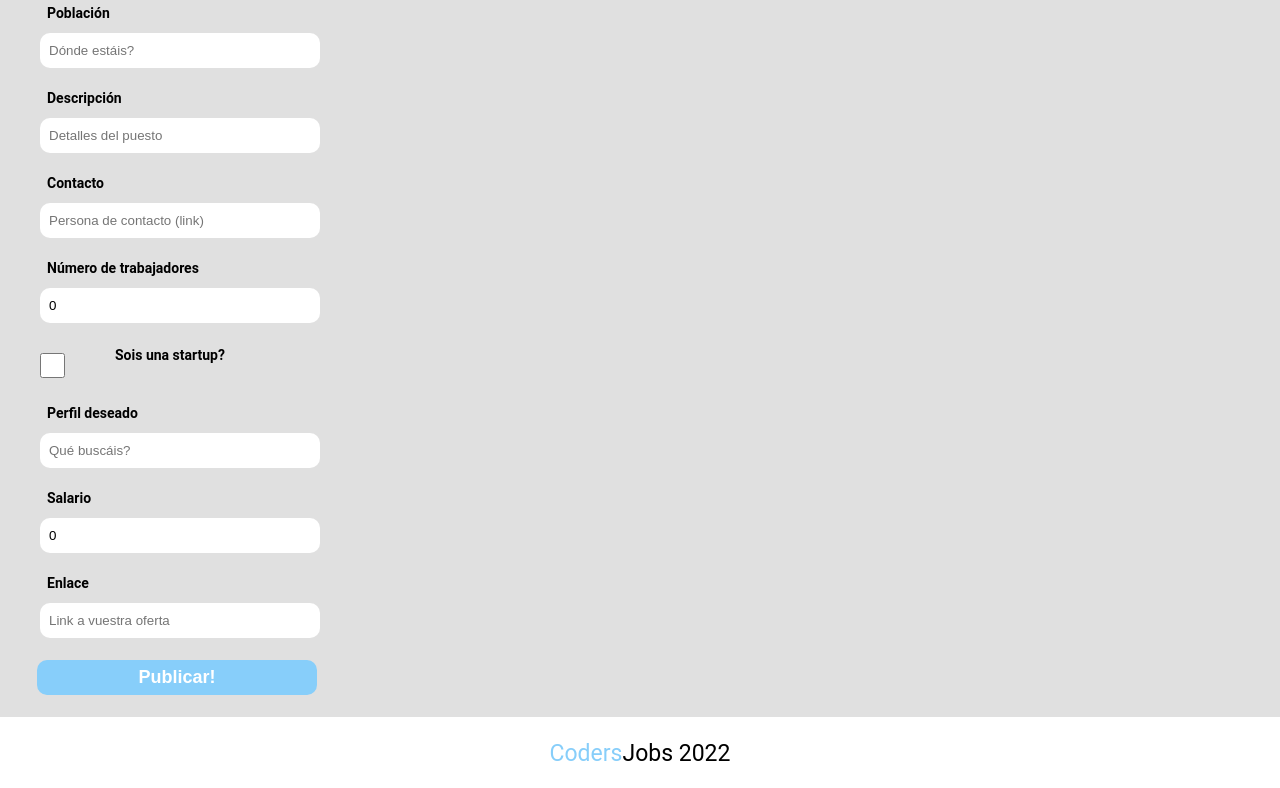
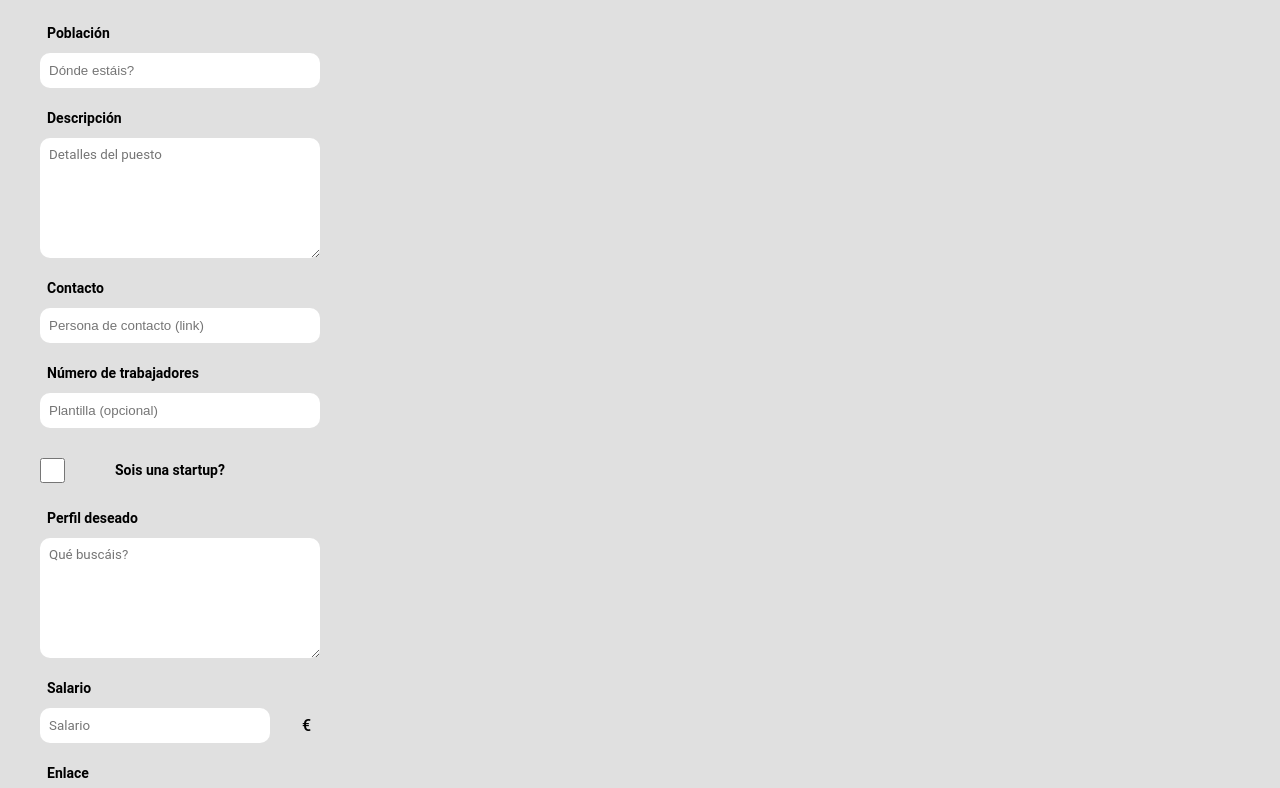
Before and after one commit to DavidLlobet/CodersJobs-FrontEnd, a React (Create React App) app: page /job/publish in a window 1280 px wide. Shown: the part 392-1180 px from the top of the page. Built offline with nearby package versions, Linux system fonts and the light colour scheme.

Commit message:
Edited JobForm Fields

```diff
--- a/package.json
+++ b/package.json
@@ -18,6 +18,7 @@
     "axios": "^0.26.1",
     "jwt-decode": "^3.1.2",
     "react": "^17.0.2",
+    "react-currency-input-field": "^3.6.4",
     "react-dom": "^17.0.2",
     "react-hot-toast": "^2.2.0",
     "react-redux": "^7.2.6",
--- a/src/components/JobForm/JobForm.scss
+++ b/src/components/JobForm/JobForm.scss
@@ -1,7 +1,7 @@
 .job-form {
   display: flex;
   flex-direction: column;
-
+  margin-top: 20px;
   // &__field {
   //   float: left;
   //   margin-left: 20px;
@@ -20,6 +20,7 @@
     font-weight: 700;
     margin-left: 47px;
     margin-bottom: 12px;
+    margin-top: 12px;
   }
 
   &__input {
@@ -31,6 +32,14 @@
     margin-left: 40px;
     width: 280px;
     padding: 9px;
+    &--large {
+      font-family: "Roboto", sans-serif;
+      height: 120px;
+    }
+    &--salary {
+      font-family: "Roboto", sans-serif;
+      width: 230px;
+    }
   }
 
   &__input2 {
@@ -47,6 +56,15 @@
     float: inline-start;
   }
 
+  &__salary {
+    display: flex;
+    &__euro {
+      font-weight: 500;
+      margin-left: 32px;
+      margin-top: 8px;
+    }
+  }
+
   &__button {
     background-color: #87cefa;
     border: none;
--- a/src/components/JobForm/JobForm.tsx
+++ b/src/components/JobForm/JobForm.tsx
@@ -1,6 +1,7 @@
 import { useState, FormEvent, ChangeEvent } from "react";
 import "./JobForm.scss";
 import { useNavigate } from "react-router";
+// import CurrencyInput from "react-currency-input-field";
 import { IJob } from "../../interfaces/interfaces";
 import useJobs from "../../hooks/useJobs";
 import paths from "../../paths/paths";
@@ -16,8 +17,8 @@ const JobForm = (): JSX.Element => {
     jobAnchor: "",
     description: "",
     contactPerson: "",
-    salary: 0,
-    numberOfWorkers: 0,
+    salary: undefined,
+    numberOfWorkers: undefined,
     startup: false,
     location: "",
     desiredProfile: "",
@@ -52,7 +53,9 @@ const JobForm = (): JSX.Element => {
     navigate(paths.getJobs);
   };
 
-  const onChangeJobData = (event: ChangeEvent<HTMLInputElement>) => {
+  const onChangeJobData = (
+    event: ChangeEvent<HTMLInputElement> | ChangeEvent<HTMLTextAreaElement>
+  ) => {
     SetJobData({ ...jobData, [event.target.id]: event.target.value });
   };
 
@@ -65,6 +68,7 @@ const JobForm = (): JSX.Element => {
           </label>
           <input
             type="text"
+            autoComplete="off"
             className="job-form__input"
             value={jobData.title}
             placeholder="Título de la posición abierta"
@@ -78,6 +82,7 @@ const JobForm = (): JSX.Element => {
           </label>
           <input
             type="text"
+            autoComplete="off"
             className="job-form__input"
             value={jobData.company}
             placeholder="Nombre de tu organización"
@@ -86,15 +91,16 @@ const JobForm = (): JSX.Element => {
           />
         </div>
         <div className="job-form__field">
-          <label htmlFor="company-anchor" className="job-form__label">
+          <label htmlFor="companyAnchor" className="job-form__label">
             Vuestra web
           </label>
           <input
             type="text"
+            autoComplete="off"
             className="job-form__input"
             value={jobData.companyAnchor}
             placeholder="Enlace a la web de tu organización"
-            id="company-anchor"
+            id="companyAnchor"
             onChange={onChangeJobData}
           />
         </div>
@@ -103,7 +109,8 @@ const JobForm = (): JSX.Element => {
             Logo
           </label>
           <input
-            type="text"
+            type="file"
+            autoComplete="off"
             className="job-form__input"
             value={jobData.image}
             placeholder="Logo de tu organización (opcional)"
@@ -117,6 +124,7 @@ const JobForm = (): JSX.Element => {
           </label>
           <input
             type="text"
+            autoComplete="off"
             className="job-form__input"
             value={jobData.location}
             placeholder="Dónde estáis?"
@@ -128,9 +136,8 @@ const JobForm = (): JSX.Element => {
           <label htmlFor="description" className="job-form__label">
             Descripción
           </label>
-          <input
-            type="text"
-            className="job-form__input"
+          <textarea
+            className="job-form__input job-form__input--large "
             value={jobData.description}
             placeholder="Detalles del puesto"
             id="description"
@@ -139,33 +146,35 @@ const JobForm = (): JSX.Element => {
         </div>
 
         <div className="job-form__field">
-          <label htmlFor="contact" className="job-form__label">
+          <label htmlFor="contactPerson" className="job-form__label">
             Contacto
           </label>
           <input
             type="text"
+            autoComplete="off"
             className="job-form__input"
             value={jobData.contactPerson}
             placeholder="Persona de contacto (link)"
-            id="contact"
+            id="contactPerson"
             onChange={onChangeJobData}
           />
         </div>
 
         <div className="job-form__field">
-          <label htmlFor="workers" className="job-form__label">
+          <label htmlFor="numberOfWorkers" className="job-form__label">
             Número de trabajadores
           </label>
           <input
-            type="text"
+            type="number"
+            autoComplete="off"
             className="job-form__input"
             value={jobData.numberOfWorkers}
             placeholder="Plantilla (opcional)"
-            id="workers"
+            id="numberOfWorkers"
             onChange={onChangeJobData}
           />
         </div>
-        <div className="job-form__field">
+        <div className="job-form__field job-form__salary">
           <input
             type="checkbox"
             className="job-form__input2 job-form__checkbox"
@@ -179,15 +188,14 @@ const JobForm = (): JSX.Element => {
         </div>
 
         <div className="job-form__field">
-          <label htmlFor="desired-profile" className="job-form__label">
+          <label htmlFor="desiredProfile" className="job-form__label">
             Perfil deseado
           </label>
-          <input
-            type="text"
-            className="job-form__input"
+          <textarea
+            className="job-form__input job-form__input--large"
             value={jobData.desiredProfile}
             placeholder="Qué buscáis?"
-            id="desired-profile"
+            id="desiredProfile"
             onChange={onChangeJobData}
           />
         </div>
@@ -195,25 +203,30 @@ const JobForm = (): JSX.Element => {
           <label htmlFor="salary" className="job-form__label">
             Salario
           </label>
+          <div className="job-form__salary">
             <input
-            type="text"
-            className="job-form__input"
+              type="number"
+              autoComplete="off"
+              className="job-form__input job-form__input--salary"
               value={jobData.salary}
               placeholder="Salario"
               id="salary"
               onChange={onChangeJobData}
             />
+            <span className="job-form__salary__euro">€</span>
+          </div>
         </div>
         <div className="job-form__field">
-          <label htmlFor="job-anchor" className="job-form__label">
+          <label htmlFor="jobAnchor" className="job-form__label">
             Enlace
           </label>
           <input
             type="text"
+            autoComplete="off"
             className="job-form__input"
             value={jobData.jobAnchor}
             placeholder="Link a vuestra oferta"
-            id="job-anchor"
+            id="jobAnchor"
             onChange={onChangeJobData}
           />
         </div>
--- a/src/hooks/useJobs.tsx
+++ b/src/hooks/useJobs.tsx
@@ -14,12 +14,9 @@ const useJobs = () => {
     dispatch(getJobsThunk());
   }, [dispatch]);
 
-  const createJob = useCallback(
-    (job: IJob) => {
-      dispatch(createJobThunk(job));
-    },
-    [dispatch]
-  );
+  const createJob = (job: IJob) => {
+    dispatch(createJobThunk(job));
+  };
 
   return { jobs, getJobs, createJob };
 };
--- a/src/interfaces/interfaces.tsx
+++ b/src/interfaces/interfaces.tsx
@@ -6,8 +6,8 @@ export interface IJob {
   jobAnchor: string;
   description: string;
   contactPerson: string;
-  salary: number;
-  numberOfWorkers?: number;
+  salary: number | undefined;
+  numberOfWorkers?: number | undefined;
   startup: boolean;
   location: string;
   desiredProfile: string;
```
Also changed, not shown: 1 other file (tests, documents, lock files or other folders). Lines whose indentation alone changed are shown as unchanged.
